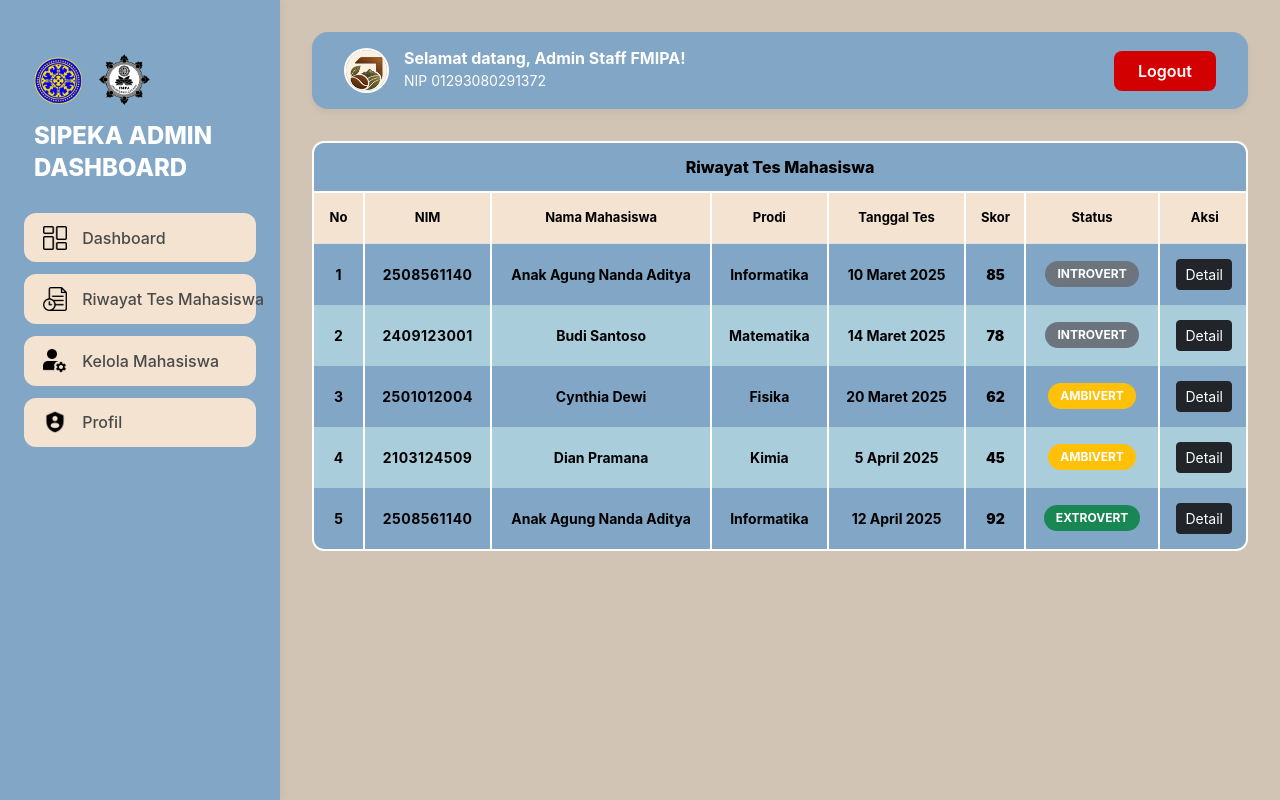
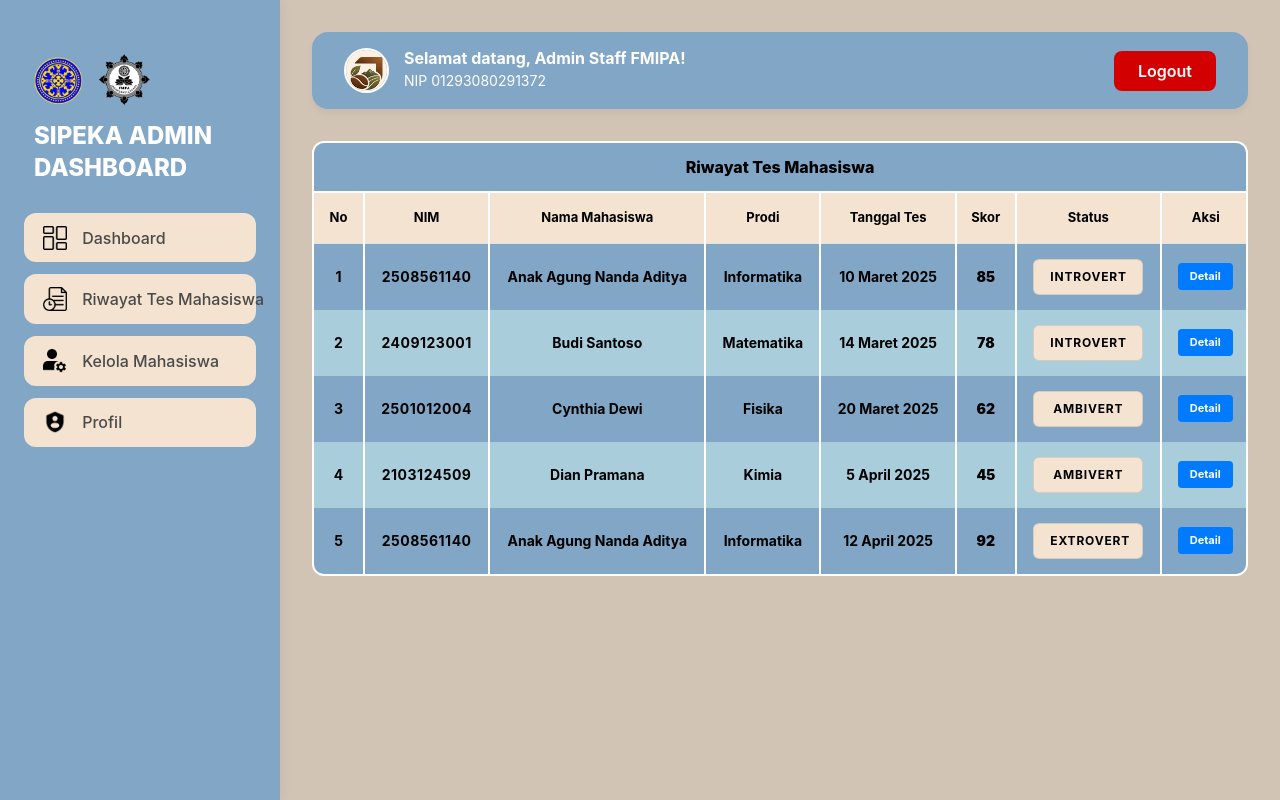
Before and after one commit to Nanda-0101/PROJECT_ADS, a FastAPI app: template app/templates/admin_RiwayatTesMahasiswa.html in a window 1280 px wide. Run offline with FastAPI, Linux system fonts and the light colour scheme; the template is opened without the code that fills it, so the values that code supplies are empty; parts of the project's set-up code (start-up, migrations or seed data) failed here and were passed over.

Commit message:
Benerin Riwayat Test pada halaman Atmin

```diff
--- a/app/static/css/style_admin.css
+++ b/app/static/css/style_admin.css
@@ -354,13 +354,44 @@ body {
     font-weight: 600 !important;
     font-size: 1.05rem;
 }
+
 .status-badge {
-    padding: 4px 12px;
-    border-radius: 20px;
+    padding: 8px 16px;
+    border-radius: 6px;
     font-size: 0.75rem;
     font-weight: 700;
     text-transform: uppercase;
     display: inline-block;
+    letter-spacing: 0.8px;
+    width: 110px;
+    text-align: center;
+    background-color: #F3E3D0 !important;
+    color: #000000 !important;
+    border: 1px solid rgba(0, 0, 0, 0.1);
+}
+
+
+btn-detail-riwayat {
+    cursor: pointer;
+    background-color: #ffffff !important;
+    color: #000000 !important;
+    border: 1px solid rgba(0, 0, 0, 0.2) !important;
+    border-radius: 6px !important;
+    padding: 8px 20px !important;
+    font-size: 0.8rem !important;
+    font-weight: 700 !important;
+    transition: all 0.2s ease;
+    box-shadow: 0 2px 4px rgba(0,0,0,0.05);
+}
+
+.btn-detail-riwayat:hover {
+    background-color: #f0f0f0 !important;
+    transform: translateY(-1px);
+    box-shadow: 0 4px 8px rgba(0,0,0,0.1);
+}
+
+.btn-detail-riwayat:active {
+    transform: translateY(0);
 }
 
 /* MODAL */
--- a/app/static/js/script_admin.js
+++ b/app/static/js/script_admin.js
@@ -120,10 +120,7 @@ function renderRiwayatTable() {
 
     tbody.innerHTML = '';
     riwayatTesList.forEach((item, idx) => {
-        let statusClass = '';
-        if (item.status === 'Introvert') statusClass = 'bg-secondary';
-        else if (item.status === 'Extrovert') statusClass = 'bg-success';
-        else statusClass = 'bg-warning';
+        let statusClass = item.status.toLowerCase();
 
         let row = `
             <tr>
@@ -133,8 +130,10 @@ function renderRiwayatTable() {
                 <td>${item.prodi}</td>
                 <td>${item.tanggal}</td>
                 <td><strong>${item.skor}</strong></td>
-                <td><span class="status-badge ${statusClass} text-white">${item.status}</span></td>
-                <td class="text-center"><button class="btn btn-sm btn-dark btn-lihat-detail" data-id="${item.id}">Detail</button></td>
+                <td><span class="status-badge ${statusClass}">${item.status}</span></td>
+                <td class="text-center">
+                    <button type="button" class="btn-detail-riwayat btn-lihat-detail" data-id="${item.id}">Detail</button>
+                </td>
             </tr>
         `;
         tbody.innerHTML += row;
--- a/app/templates/admin_RiwayatTesMahasiswa.html
+++ b/app/templates/admin_RiwayatTesMahasiswa.html
@@ -79,9 +79,9 @@
 <div class="modal fade" id="modalDetailTes" tabindex="-1">
     <div class="modal-dialog modal-dialog-centered">
         <div class="modal-content">
-            <div class="modal-header bg-primary-blue text-white">
-                <h5 class="modal-title">Detail Hasil Tes</h5>
-                <button type="button" class="btn-close btn-close-white" data-bs-dismiss="modal"></button>
+            <div class="modal-header bg-primary-blue text-black">
+                <h5 class="modal-title text-center w-100 fw-bold">Detail Hasil Tes</h5>
+                <button type="button" class="btn-close btn-close-white position-absolute end-0 me-3" data-bs-dismiss="modal"></button>
             </div>
             <div class="modal-body" id="detailTesBody"></div>
         </div>
```
